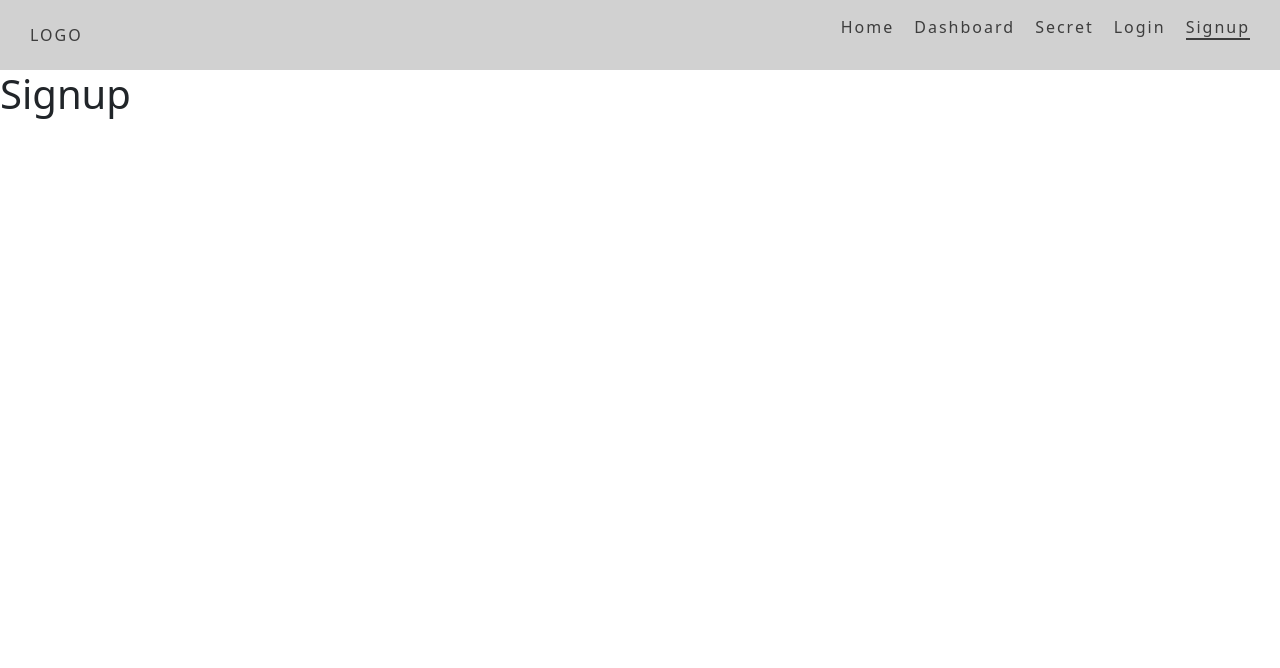
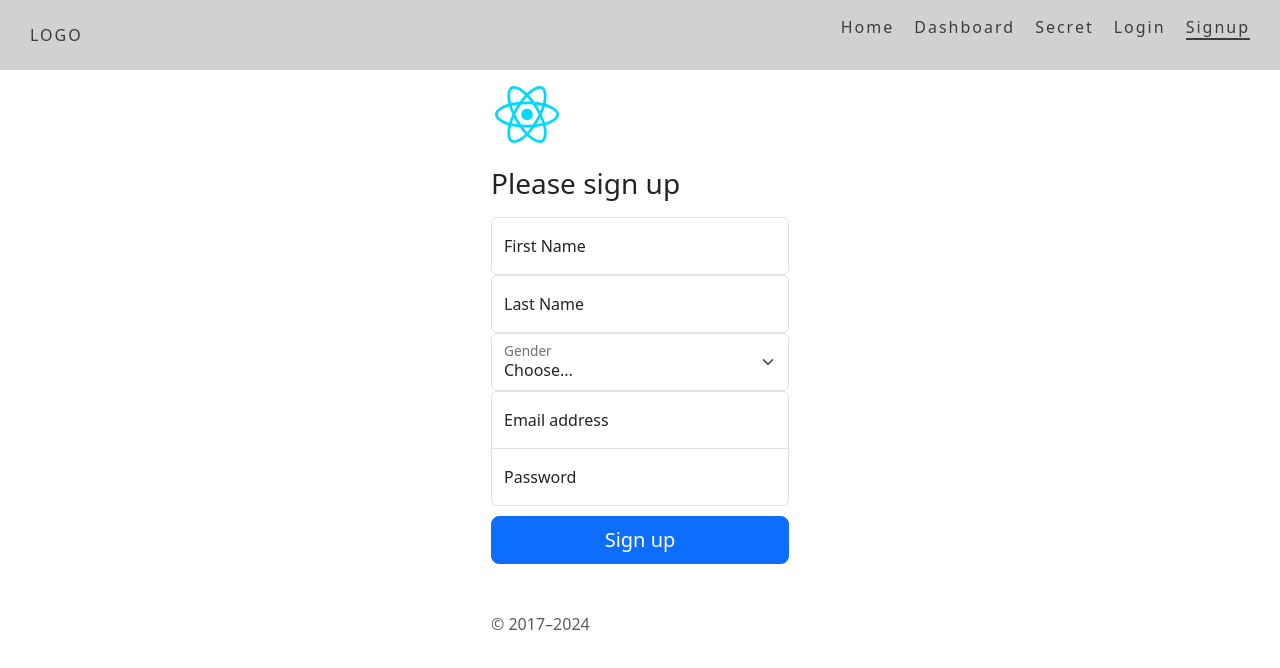
Before and after one commit to warderer/react-avanzado-g33a, a React (Vite) app in the folder 03-react-auth/: page /signup in a window 1280 px wide. Shown: the top 668 px of the page. Built offline with nearby package versions, Linux system fonts and the light colour scheme.

Commit message:
💄 UI de Signup

```diff
--- a/03-react-auth/src/pages/Signup.jsx
+++ b/03-react-auth/src/pages/Signup.jsx
@@ -1,6 +1,74 @@
+import logo from '../assets/react.svg'
+import '../styles/form.css'
+
 const Signup = () => {
   return (
-    <h1>Signup</h1>
+    <main className='form-signin w-100 m-auto'>
+    <form>
+      <img className='mb-4' src={logo} alt='' width='72' height='57' />
+      <h1 className='h3 mb-3 fw-normal'>Please sign up</h1>
+
+      <div className='form-floating'>
+        <input
+          type='text'
+          className='form-control'
+          id='first_name'
+          name='first_name'
+          placeholder='John'
+        />
+        <label htmlFor='first_name'>First Name</label>
+      </div>
+
+      <div className='form-floating'>
+        <input
+          type='text'
+          className='form-control'
+          id='last_name'
+          name='last_name'
+          placeholder='Doe'
+        />
+        <label htmlFor='last_name'>Last Name</label>
+      </div>
+
+      <div className='form-floating'>
+        <select
+          className='form-select'
+          id='gender'
+          name='gender'
+        >
+          <option value=''>Choose...</option>
+          <option value='M'>Male</option>
+          <option value='F'>Female</option>
+        </select>
+        <label htmlFor='gender'>Gender</label>
+      </div>
+
+      <div className='form-floating'>
+        <input
+          type='email'
+          className='form-control'
+          id='email'
+          name='email'
+          placeholder='name@example.com'
+        />
+        <label htmlFor='email'>Email address</label>
+      </div>
+
+      <div className='form-floating'>
+        <input
+          type='password'
+          className='form-control'
+          id='password'
+          name='password'
+          placeholder='Password'
+        />
+        <label htmlFor='password'>Password</label>
+      </div>
+
+      <button className='w-100 btn btn-lg btn-primary' type='submit'>Sign up</button>
+      <p className='mt-5 mb-3 text-muted'>© 2017–2024</p>
+    </form>
+  </main>
   )
 }
 export default Signup
```
